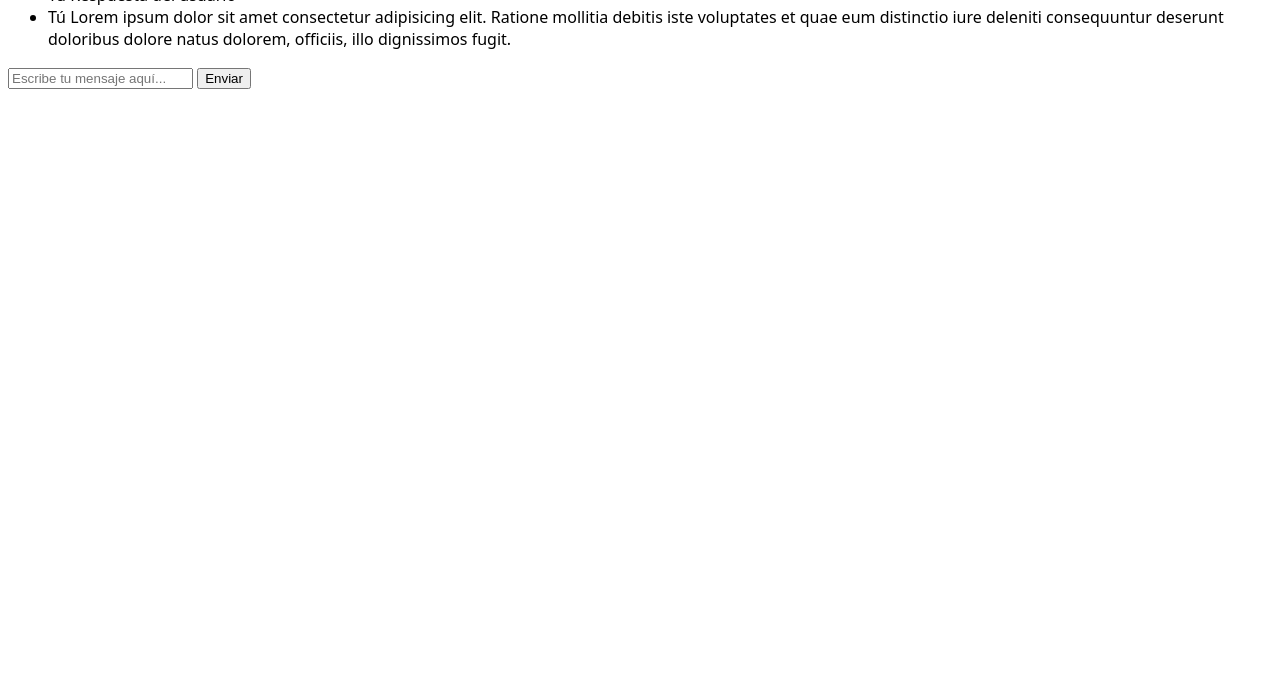
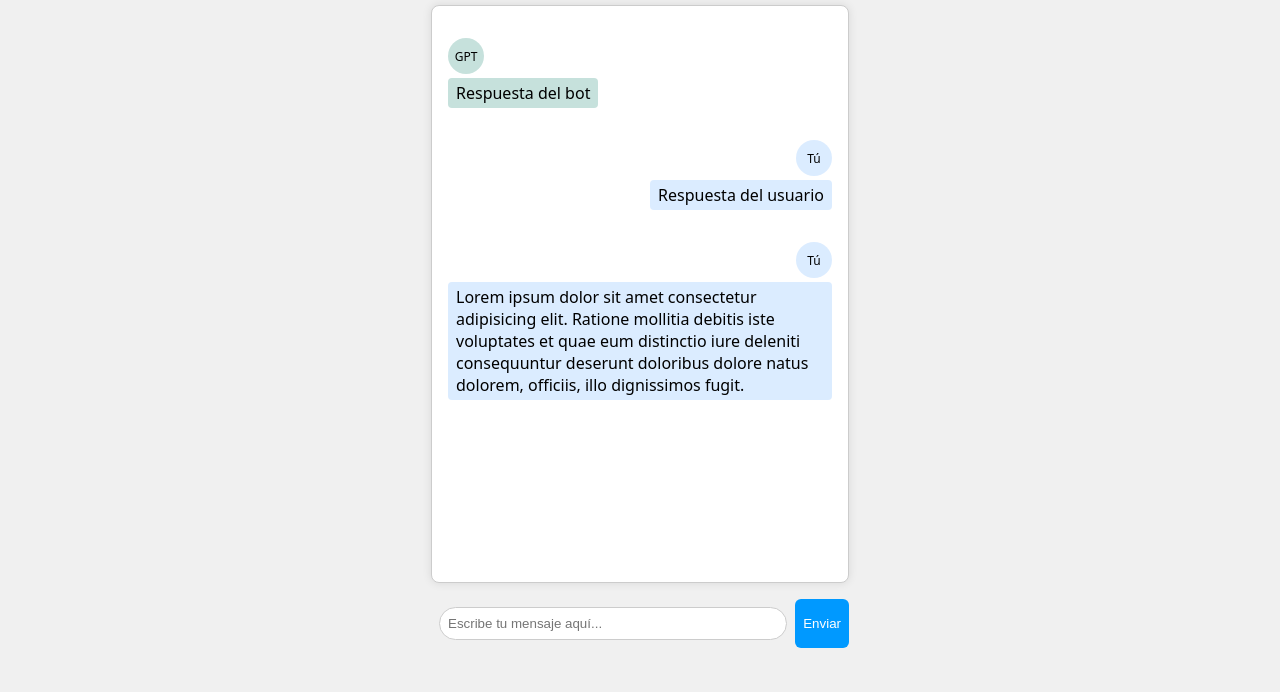
Before and after one commit to otakugodie/ChatGPTLocal, a plain HTML site: page index.html in a window 1280 px wide. Shown: the part 124-816 px from the top of the page. Drawn offline with Linux system fonts and the light colour scheme.

Commit message:
CSS & Javascript working without LLM

```diff
--- a/index.html
+++ b/index.html
@@ -7,8 +7,159 @@
     <style>
         body{
             font-family: system-ui, -apple-system, BlinkMacSystemFont, 'Segoe UI', Roboto, Oxygen, Ubuntu, Cantarell, 'Open Sans', 'Helvetica Neue', sans-serif;
+            background: #f0f0f0;
+            display: grid;
+            place-content: center;
+            height: 100vh;
+            height: 100dvh;
         }
+        main{
+            width: 400px;
+            max-width: 100%;
+            height: 70vh;
+
+            background: #fff;
+            border: 1px solid #ccc;
+            border-radius: 8px;
+            box-shadow: 0 0 10px rgba(0, 0, 0, 0.1);
+            padding: 8px;
+            margin-bottom: 16px;
+
+            overflow-y: auto;
+            scroll-behavior: smooth;
+        }
+
+        ul{
+            display: flex;
+            flex-direction: column;
+            list-style: none;
+            padding: 0;
+        }
+
+        .message{
+            display: flex;
+            flex-direction: column;
+            gap: 0px;
+            margin: 4px 0;
+            padding: 4px 8px;
+
+            > span{
+                width: 36px;
+                height: 36px;
+                background: #eee;
+                font-size: 12px;
+                font-weight: 500;
+                display: flex;
+                justify-content: center;
+                align-items: center;
+                border-radius: 99999px;
+            }
+            >p {
+                border-radius: 4px;
+                padding: 4px 8px;
+                margin-top: 4px;
+            }
+
+            &.user{
+                align-self: flex-end;
+                align-items: flex-end;
+                span, p{
+                    background: rgb(219, 236, 255);
+                }
+            }
+
+            &.bot {
+                align-self: flex-start;
+                span, p{
+                    background: rgb(198, 225, 220);
+                }
+            }
+        }
+
+        form {
+            display: flex;
+
+            input{
+                border-radius: 999999px;
+                flex-grow: 1;
+                border: 0;
+                padding: 8px;
+                margin: 8px;
+                border: 1px solid #ccc;
+            }
+
+            button{
+                background: #09f;
+                border: 0;
+                color: white;
+                border-radius: 6px;
+                cursor: pointer;
+                padding: 8px;
+                transition: background .3s ease;
+
+                &[disabled]{
+                    background: #ccc;
+                    opacity: .6;
+                    pointer-events: none;
+                }
+
+                &:hover{
+                    background: rgb(0, 103, 172);
+                }
+            }
+        }
+
+
     </style>
+
+    <script type="module">
+        const $ = el => document.querySelector(el);
+
+        const $form  = $('form');
+        const $input = $('input');
+        const $template = $('#message-template');
+        const $messages = $('ul');
+        const $container = $('main');
+        const $button = $('button');
+
+        $form.addEventListener('submit', (event) => {
+            event.preventDefault();
+
+            const messageText = $input.value.trim();
+            if (messageText!==''){
+                //add message in DOM
+                $input.value='';
+            }
+            addMessage(messageText, 'user');
+            $button.setAttribute('disabled', true);
+
+            setTimeout( () => {
+                addMessage('Pensando', 'bot');
+                $button.removeAttribute('disabled');
+            }, 2000 )
+
+        })
+
+        function addMessage( text, sender ){
+            //to clone the template
+            const clonedTemplate = $template.content.cloneNode(true);
+            const $newMessage = clonedTemplate.querySelector('.message');
+
+            const $who = $newMessage.querySelector('span');
+            const $text = $newMessage.querySelector('p');
+
+            $text.textContent = text;
+            $who.textContent = sender === 'bot' ? 'GPT':'Tú';
+
+            $newMessage.classList.add(sender);
+
+            //to update scroll to automatically scrolling down
+            $messages.appendChild($newMessage);
+            $container.scrollTop = $container.scrollHeight;
+        }
+
+    </script>
+
 </head>
 <body>
     <h1>ChatGPT local</h1>
@@ -16,17 +167,17 @@
         <ul>
             <li class="message bot">
                 <span>GPT</span>
-                <span>Respuesta del bot</span>
+                <p>Respuesta del bot</p>
             </li>
 
             <li class="message user">
                 <span>Tú</span>
-                <span>Respuesta del usuario</span>
+                <p>Respuesta del usuario</p>
             </li>
 
             <li class="message user">
                 <span>Tú</span>
-                <span>Lorem ipsum dolor sit amet consectetur adipisicing elit. Ratione mollitia debitis iste voluptates et quae eum distinctio iure deleniti consequuntur deserunt doloribus dolore natus dolorem, officiis, illo dignissimos fugit.</span>
+                <p>Lorem ipsum dolor sit amet consectetur adipisicing elit. Ratione mollitia debitis iste voluptates et quae eum distinctio iure deleniti consequuntur deserunt doloribus dolore natus dolorem, officiis, illo dignissimos fugit.</p>
             </li>
         </ul>
     </main>
@@ -37,7 +188,7 @@
     <template id="message-template">
         <li  class="message">
             <span></span>
-            <span></span>
+            <p></p>
         </li>
     </template>
 </body>
```
